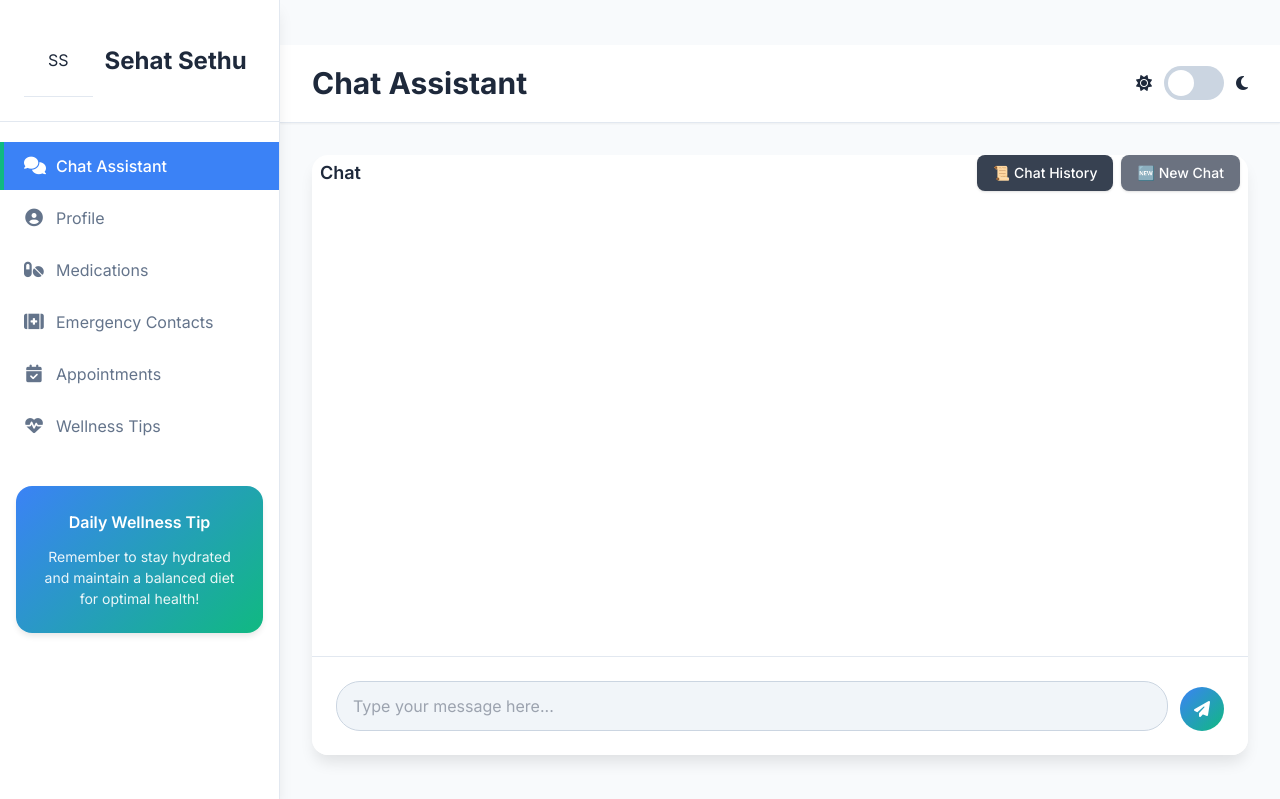
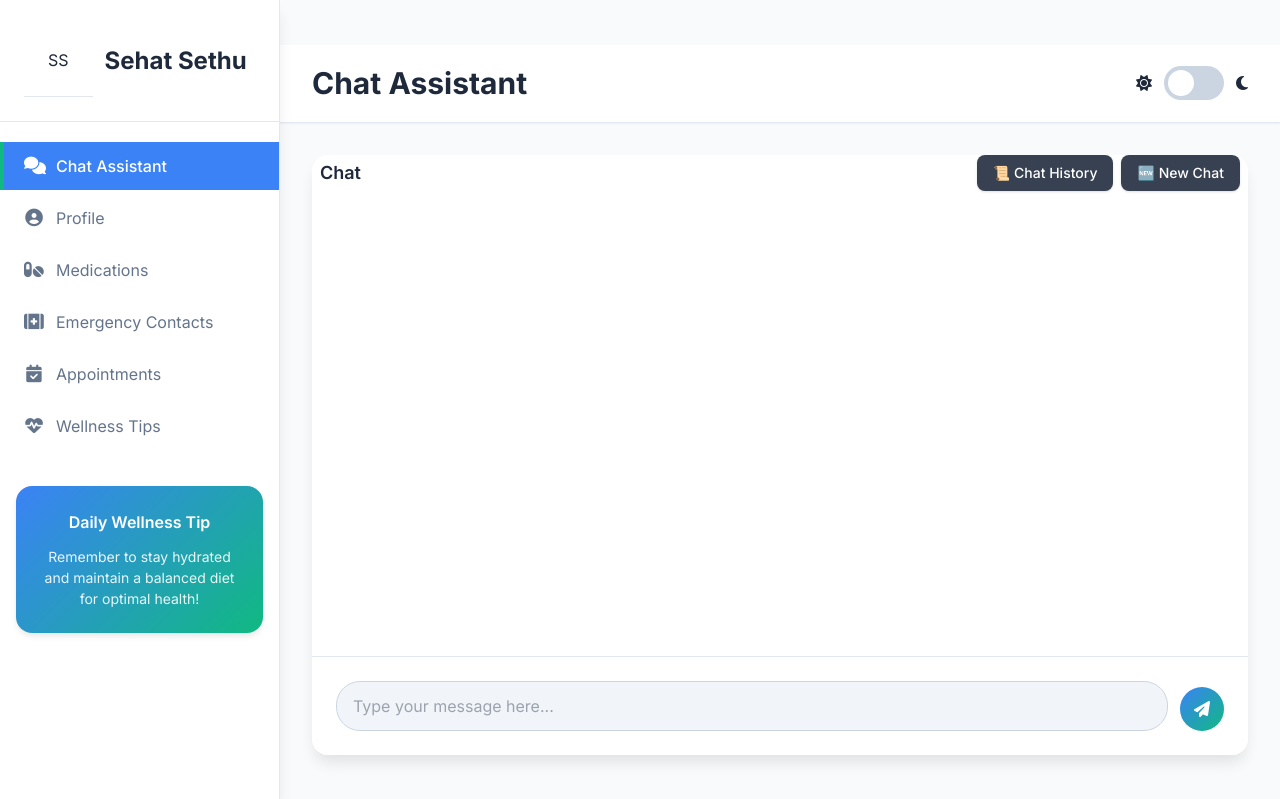
Before and after one commit to sandeepsatyavarapu2805/Sehat_Sethu, a Flask app: page / in a window 1280 px wide. Shown: the top 799 px of the page. Run offline with Flask 3, Linux system fonts and the light colour scheme; some libraries are stand-ins or nearby versions.

Commit message:
updated code

```diff
--- a/templates/index.html
+++ b/templates/index.html
@@ -1460,7 +1460,7 @@ const BASE_URL = "https://sehat-sethu-2.onrender.com"; // replace with your real
         📜 Chat History
     </button>
     <button id="clearChatBtn"
-            class="flex items-center gap-2 px-4 py-2 bg-gray-500 hover:bg-blue-600 text-white text-sm font-medium rounded-lg shadow transition"
+            class="flex items-center gap-2 px-4 py-2 bg-gray-700 hover:bg-blue-600 text-white text-sm font-medium rounded-lg shadow transition"
             title="Start a new chat">
         🆕 New Chat
     </button>
```
